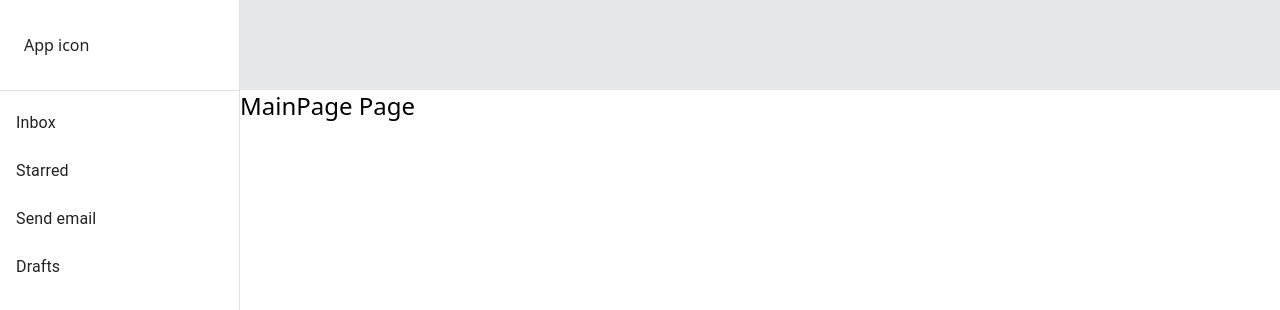
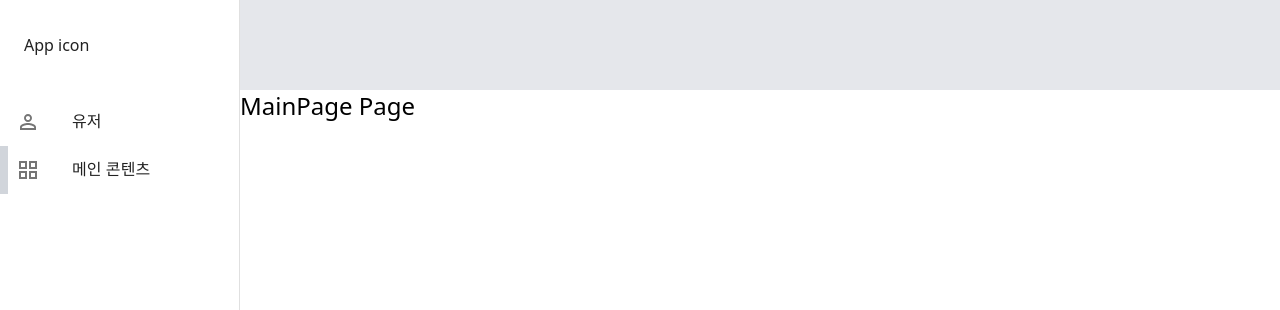
Before and after one commit to Numble3/admin, a React (Vite) app: page /main in a window 1280 px wide. Shown: the top 310 px of the page. Built offline with nearby package versions, Linux system fonts and the light colour scheme.

Commit message:
feat: navigation bar

```diff
--- a/package.json
+++ b/package.json
@@ -10,6 +10,7 @@
   "dependencies": {
     "@emotion/react": "^11.9.0",
     "@emotion/styled": "^11.8.1",
+    "@mui/icons-material": "^5.6.2",
     "@mui/material": "^5.6.1",
     "react": "^18.0.0",
     "react-dom": "^18.0.0",
--- a/src/components/layout/header.tsx
+++ b/src/components/layout/header.tsx
@@ -1,5 +1,7 @@
+import { memo } from 'react';
+
 const LayoutHeader = () => {
   return <header className='absolute h-header w-full bg-gray-200'></header>;
 };
 
-export default LayoutHeader;
+export default memo(LayoutHeader);
--- a/src/components/layout/index.tsx
+++ b/src/components/layout/index.tsx
@@ -1,3 +1,4 @@
+import { memo } from 'react';
 import { ReactNode } from 'react';
 import LayoutHeader from './header';
 import LayoutNavigation from './navigation';
@@ -16,4 +17,4 @@ const LayoutContainer = ({ children }: Props) => {
   );
 };
 
-export default LayoutContainer;
+export default memo(LayoutContainer);
--- a/src/components/layout/navigation.tsx
+++ b/src/components/layout/navigation.tsx
@@ -1,14 +1,38 @@
-import {
-  Divider,
-  Drawer,
-  List,
-  ListItem,
-  ListItemIcon,
-  ListItemText,
-  Toolbar,
-} from '@mui/material';
+import { Drawer, List, ListItem, ListItemIcon, ListItemText, Toolbar } from '@mui/material';
+import PersonOutlineIcon from '@mui/icons-material/PersonOutline';
+import GridViewIcon from '@mui/icons-material/GridView';
+import { useLocation, useNavigate } from 'react-router-dom';
+import { useCallback } from 'react';
+import { SidebarType } from 'src/types/common';
+import { memo } from 'react';
+
+const sidebar: SidebarType[] = [
+  { label: '유저', path: 'user', icon: <PersonOutlineIcon /> },
+  { label: '메인 콘텐츠', path: 'main', icon: <GridViewIcon /> },
+];
 
 const LayoutNavigation = () => {
+  const location = useLocation();
+  const navigate = useNavigate();
+
+  const current = location.pathname.replace(/[/]/, '');
+
+  const onChangeRoute = useCallback(
+    (v: string) => {
+      if (current === v) {
+        console.log('current');
+
+        return;
+      }
+      navigate(v);
+    },
+    [location]
+  );
+
+  // useEffect(() => {
+  //   console.log('location', location);
+  // }, [location]);
+
   return (
     <Drawer
       variant='permanent'
@@ -24,16 +48,19 @@ const LayoutNavigation = () => {
       <Toolbar
         sx={{
           height: 'var(--layout-header)',
+          boxSizing: 'content-box',
         }}
       >
         App icon
       </Toolbar>
-      <Divider />
       <List>
-        {['Inbox', 'Starred', 'Send email', 'Drafts'].map((text, index) => (
-          <ListItem button key={text}>
-            {/* <ListItemIcon>{index % 2 === 0 ? <InboxIcon /> : <MailIcon />}</ListItemIcon> */}
-            <ListItemText primary={text} />
+        {sidebar.map((v, i) => (
+          <ListItem button key={i} onClick={() => onChangeRoute(v.path)}>
+            <ListItemIcon>{v.icon}</ListItemIcon>
+            <ListItemText primary={v.label} />
+            <aside
+              className={`absolute top-0 left-0 h-full w-2 ${current === v.path && 'bg-gray-300'}`}
+            />
           </ListItem>
         ))}
       </List>
@@ -41,4 +68,4 @@ const LayoutNavigation = () => {
   );
 };
 
-export default LayoutNavigation;
+export default memo(LayoutNavigation);
--- a/src/routes.tsx
+++ b/src/routes.tsx
@@ -11,6 +11,12 @@ const Error = lazy(() => import('src/pages/error'));
 export default function Routes() {
   const location = useLocation();
   const navigate = useNavigate();
+
+  useEffect(() => {
+    if (location.pathname === '/') {
+      navigate('login');
+    }
+  });
 
   const routes = useRoutes([
     { path: 'login', element: <Login /> },
@@ -31,11 +37,5 @@ export default function Routes() {
     { path: '*', element: <Error /> },
   ]);
 
-  useEffect(() => {
-    if (location.pathname === '/') {
-      navigate('login');
-    }
-  });
-
   return routes;
 }
--- /dev/null
+++ b/src/types/common.ts
@@ -0,0 +1,7 @@
+import { ReactNode } from 'react';
+
+export type SidebarType = {
+  label: string;
+  path: string;
+  icon: ReactNode;
+};
--- a/tsconfig.json
+++ b/tsconfig.json
@@ -21,7 +21,8 @@
       "src/*": [
         "./src/*"
       ]
-    }
+    },
+    "incremental": true,
   },
   "include": [
     "./src",
```
Also changed, not shown: 1 other file (tests, documents, lock files or other folders).
